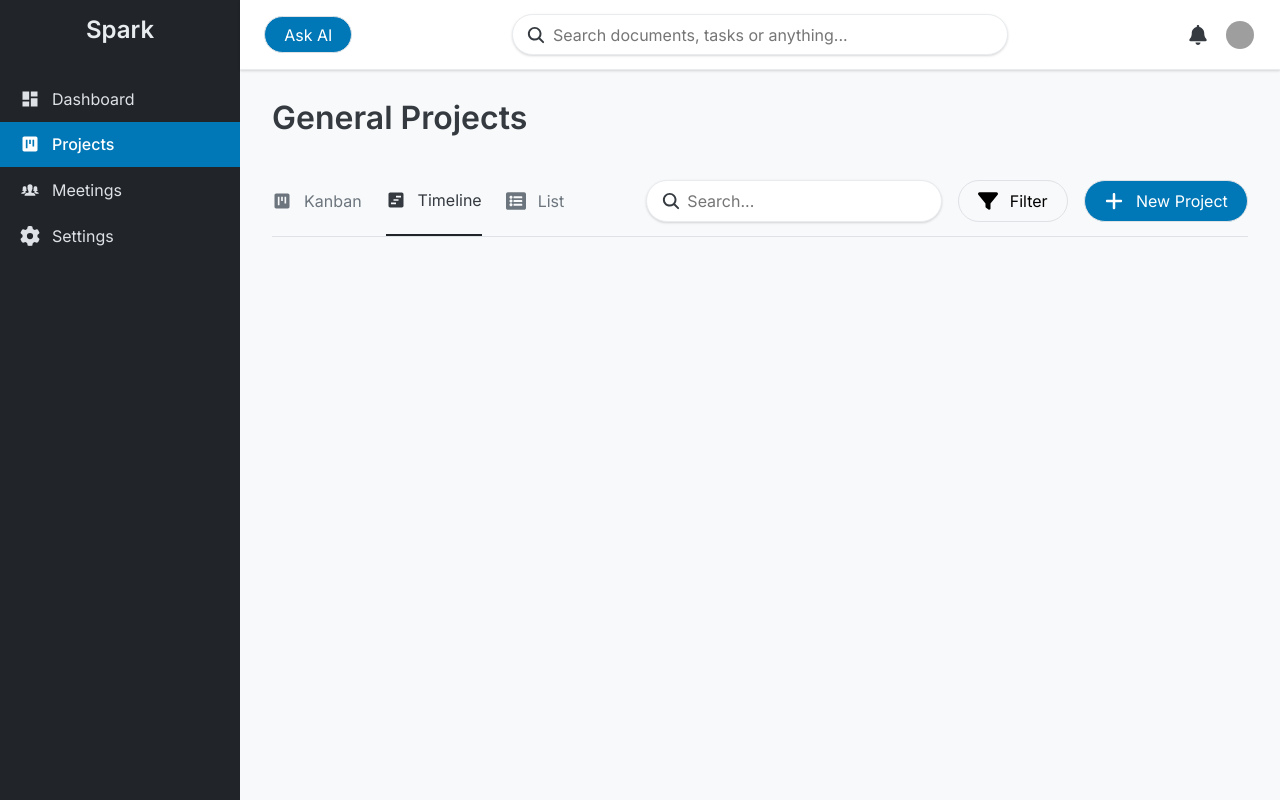
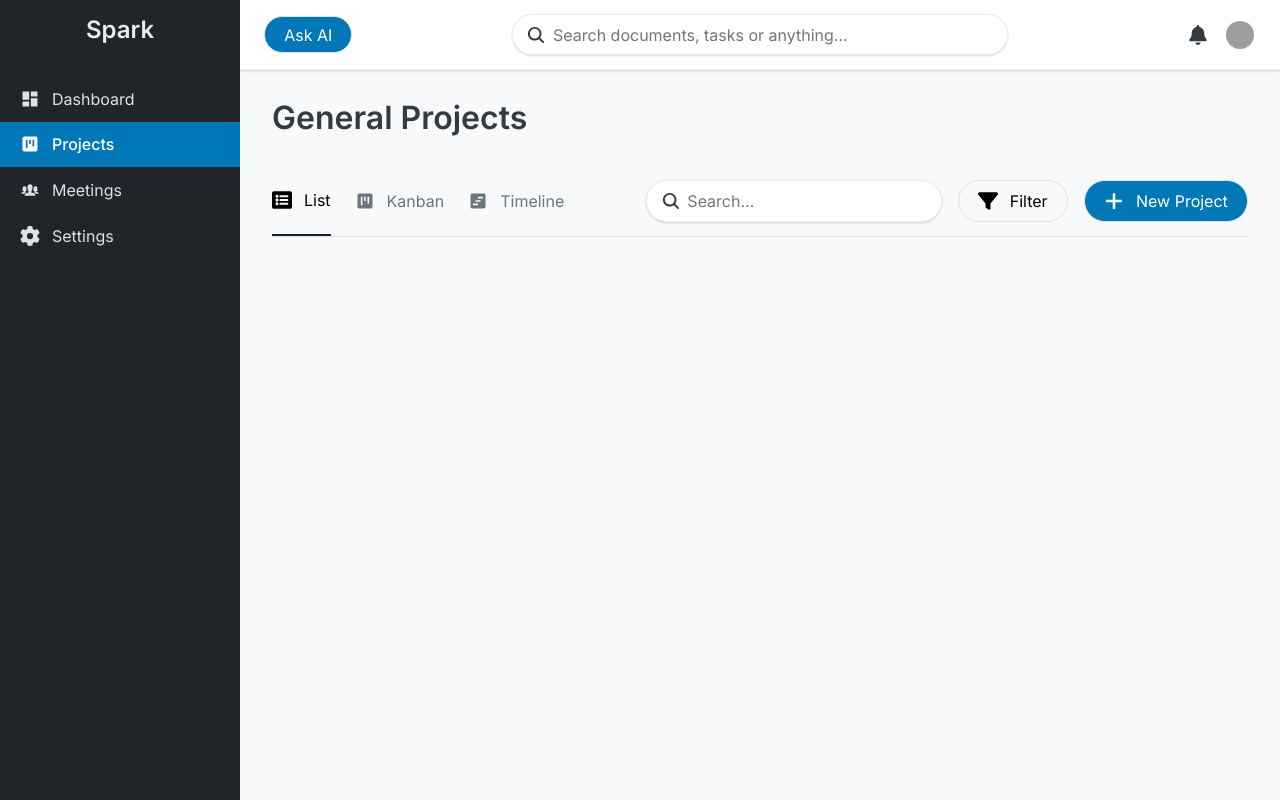
Before and after one commit to hiramepifanio/spark-app, a React (Vite) app: page /projects/general in a window 1280 px wide. Built offline with nearby package versions, Linux system fonts and the light colour scheme; grey boxes are pictures that could not be loaded.

Commit message:
Make it possible to switch between projects views

```diff
--- a/src/components/ViewMenu/ViewMenu.jsx
+++ b/src/components/ViewMenu/ViewMenu.jsx
@@ -8,20 +8,38 @@ import { MdViewTimeline } from "react-icons/md"
 import { FaListAlt } from "react-icons/fa"
 import { FaFilter } from "react-icons/fa6"
 import { FaPlus } from "react-icons/fa6"
+import { useState } from 'react'
+
+const views = [
+  {
+    label: 'List',
+    icon: FaListAlt
+  },
+  {
+    label: 'Kanban',
+    icon: MdViewKanban
+  },
+  {
+    label: 'Timeline',
+    icon: MdViewTimeline
+  },
+]
 
 export default function ViewMenu() {
+  const [ selectedView, setSelectedView ] = useState('List');
+
+  function onClickViewMenuItem(label) {
+    setSelectedView(label);
+  }
+
   return (
     <menu className={styles.menu}>
       <div className={styles.viewsContainer}>
-        <ViewMenuItem>
-          <Label Icon={MdViewKanban}>Kanban</Label>
-        </ViewMenuItem>
-        <ViewMenuItem isSelected>
-          <Label Icon={MdViewTimeline}>Timeline</Label>
-        </ViewMenuItem>
-        <ViewMenuItem>
-          <Label Icon={FaListAlt}>List</Label>
-        </ViewMenuItem>
+        {views.map(view => (
+          <ViewMenuItem onClick={() => onClickViewMenuItem(view.label)} isSelected={selectedView === view.label}>
+            <Label Icon={view.icon}>{view.label}</Label>
+          </ViewMenuItem>
+        ))}
       </div>
       <div className={styles.actionsContainer}>
         <SearchBar />
--- a/src/components/ViewMenuItem/ViewMenuItem.jsx
+++ b/src/components/ViewMenuItem/ViewMenuItem.jsx
@@ -1,9 +1,9 @@
 import styles from './ViewMenuItem.module.css'
 
-export default function ViewMenuItem({ children, isSelected }) {
+export default function ViewMenuItem({ children, isSelected, ...props }) {
   return (
-    <div className={`${styles.container} ${isSelected ? styles.selected : styles.notSelected}`}>
+    <button {...props} className={`${styles.container} ${isSelected ? styles.selected : styles.notSelected}`}>
       {children}
-    </div>
+    </button>
   )
 }
--- a/src/components/ViewMenuItem/ViewMenuItem.module.css
+++ b/src/components/ViewMenuItem/ViewMenuItem.module.css
@@ -2,12 +2,17 @@
     display: flex;
     align-items: center;
     height: 70px;
+    transition: color 0.2s;
 }
 
 .notSelected {
     color: var(--color-gray-600);
 }
 
+.notSelected:hover {
+    color: var(--color-gray-800);
+}
+
 .selected {
     border-bottom: 2px solid var(--color-gray-900);
 }
```
